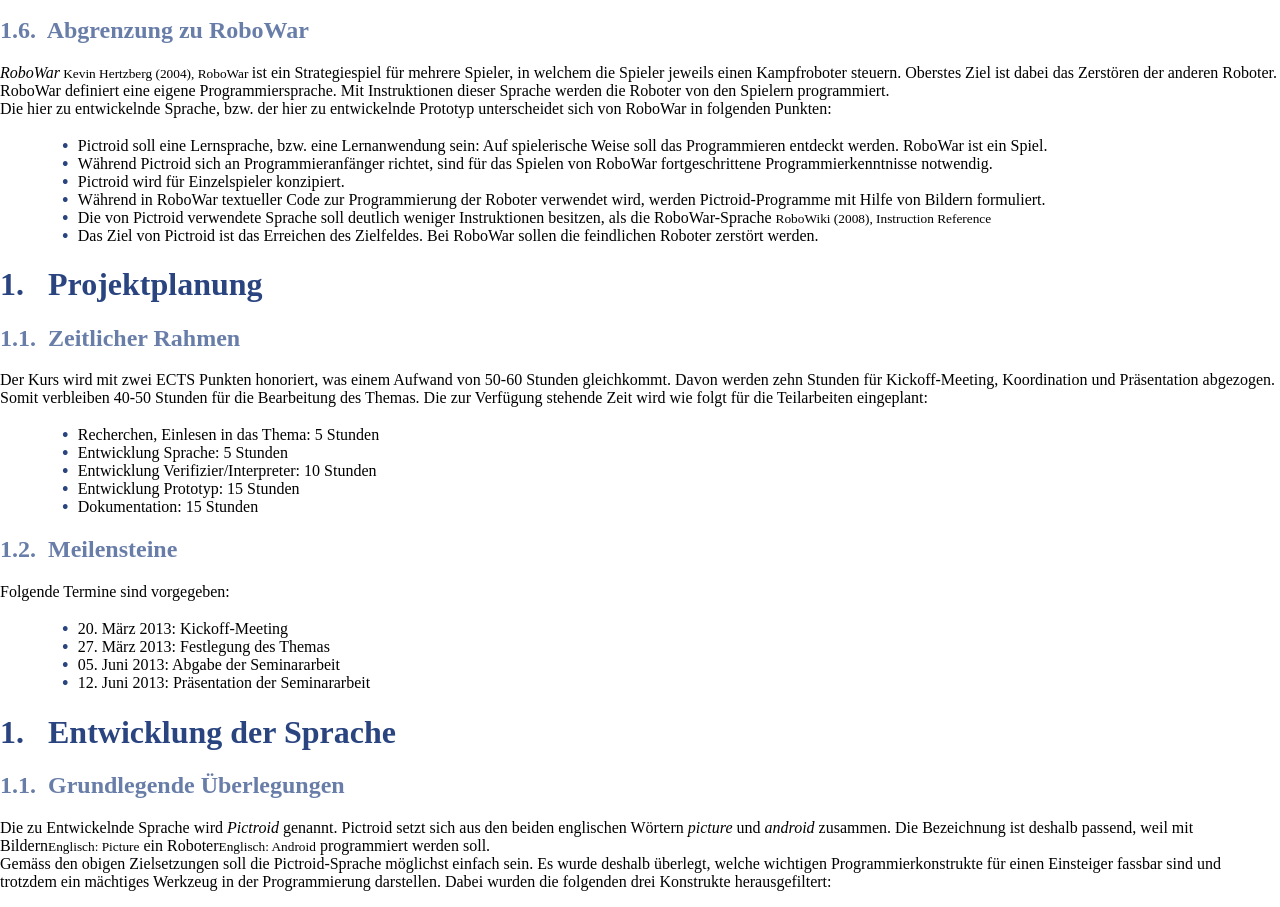
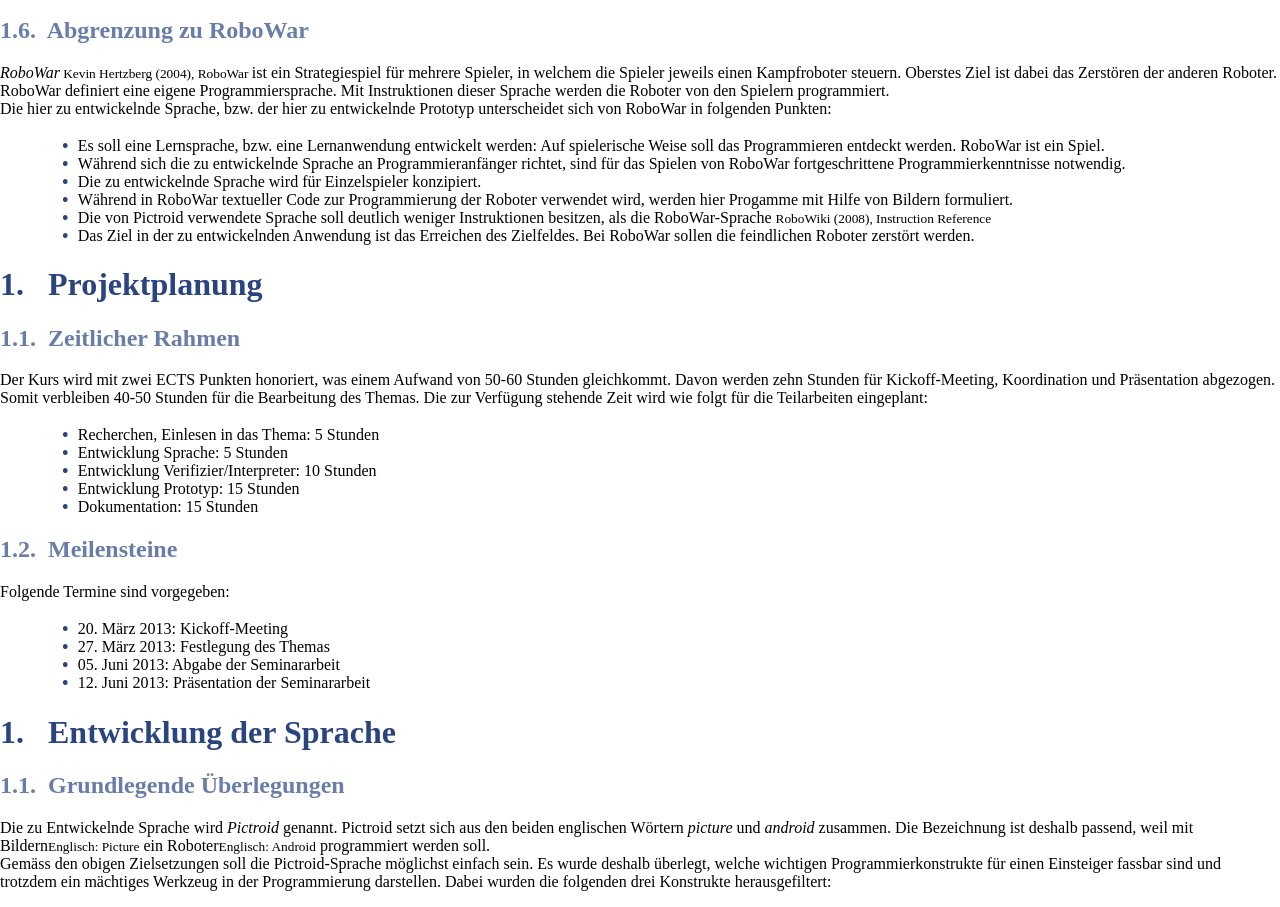
Before and after one commit to elHornair/pictroid-doc, a plain HTML site: page index.html in a window 1280 px wide. Shown: the part 2080-2987 px from the top of the page. Drawn offline with Linux system fonts and the light colour scheme.

Commit message:
dont use the word pictroid before its defined

```diff
--- a/index.html
+++ b/index.html
@@ -106,21 +106,21 @@
             folgenden Punkten:
         </p>
         <ul>
-            <li>Pictroid soll eine Lernsprache, bzw. eine Lernanwendung sein: Auf spielerische Weise soll das
+            <li>Es soll eine Lernsprache, bzw. eine Lernanwendung entwickelt werden: Auf spielerische Weise soll das
                 Programmieren entdeckt werden. RoboWar ist ein Spiel.</li>
-            <li>Während Pictroid sich an Programmieranfänger richtet, sind für das Spielen von RoboWar fortgeschrittene
-                Programmierkenntnisse notwendig.</li>
-            <li>Pictroid wird für Einzelspieler konzipiert.</li>
+            <li>Während sich die zu entwickelnde Sprache an Programmieranfänger richtet, sind für das Spielen von
+                RoboWar fortgeschrittene Programmierkenntnisse notwendig.</li>
+            <li>Die zu entwickelnde Sprache wird für Einzelspieler konzipiert.</li>
             <li>Während in RoboWar textueller Code zur Programmierung der Roboter verwendet wird, werden
-                Pictroid-Programme mit Hilfe von Bildern formuliert.</li>
+                hier Progamme mit Hilfe von Bildern formuliert.</li>
             <li>Die von Pictroid verwendete Sprache soll deutlich weniger Instruktionen besitzen, als die RoboWar-Sprache
                 <span class="footnote source">
                     RoboWiki (2008), Instruction Reference<span class="additional">, Abgerufen am 11.05.2013 von
                     http://robowar.wikia.com/wiki/Instruction_Reference</span>
                     </span>
             </li>
-            <li>Das Ziel von Pictroid ist das Erreichen des Zielfeldes. Bei RoboWar sollen die feindlichen Roboter
-                zerstört werden.</li>
+            <li>Das Ziel in der zu entwickelnden Anwendung ist das Erreichen des Zielfeldes. Bei RoboWar sollen die
+                feindlichen Roboter zerstört werden.</li>
         </ul>
     </div>
 
```
